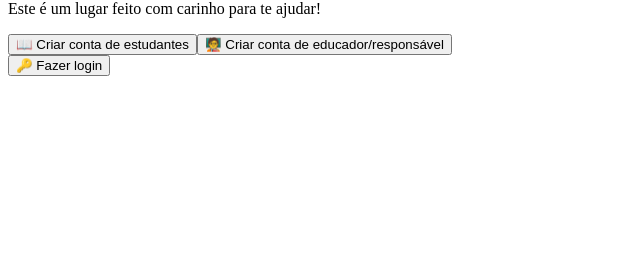
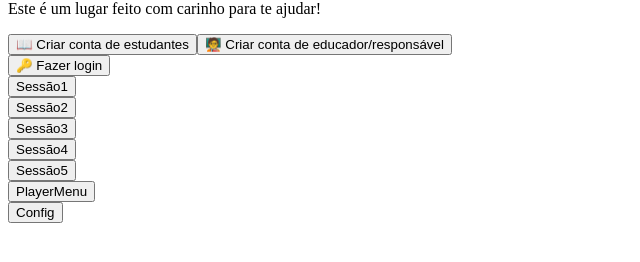
Before and after one commit to Central-do-alfabeto/Central-do-Alfabeto-FrontEnd, a React (Vite) app: page / in a window 1280 px wide. Shown: the part 392-654 px from the top of the page, without its empty margins (0-640 px from the left). Built offline with nearby package versions, Linux system fonts and the light colour scheme.

Commit message:
Add Menu de navegação temporario

```diff
--- a/src/pages/index/Index.tsx
+++ b/src/pages/index/Index.tsx
@@ -25,6 +25,44 @@ export default function Index() {
             🔑 Fazer login
         </button>
         </div>
+
+        {/*Navegação temporária*/}
+        <div className="linha-login">
+        <button className="botao-login" onClick={() => navigate("/GameSectionSpeech")}>
+            Sessão1
+        </button>
+        </div>
+        <div className="linha-login">
+        <button className="botao-login" onClick={() => navigate("/GameSectionMultipleChoice")}>
+            Sessão2
+        </button>
+        </div>
+        <div className="linha-login">
+        <button className="botao-login" onClick={() => navigate("/GameSectionFinal")}>
+            Sessão3
+        </button>
+        </div>
+        <div className="linha-login">
+        <button className="botao-login" onClick={() => navigate("/GameSectionSpeechSyllable")}>
+            Sessão4
+        </button>
+        </div>
+        <div className="linha-login">
+        <button className="botao-login" onClick={() => navigate("/GameSectionApresentation")}>
+            Sessão5
+        </button>
+        </div>
+        <div className="linha-login">
+        <button className="botao-login" onClick={() => navigate("/PlayerMenu")}>
+            PlayerMenu
+        </button>
+        </div>
+        <div className="linha-login">
+        <button className="botao-login" onClick={() => navigate("/GameConfig")}>
+            Config
+        </button>
+        </div>
+
     </div>
     );
 }
--- a/src/pages/register/Register.tsx
+++ b/src/pages/register/Register.tsx
@@ -9,7 +9,7 @@ export default function Register() {
   const navigate = useNavigate();
   const location = useLocation();
 
-   const { role = "teacher" } = location.state || {};
+  const { role = "educators" } = location.state || {};
 
   const handleSubmit = async (e: React.FormEvent<HTMLFormElement>) => {
     e.preventDefault();
--- a/src/routes/private/router.tsx
+++ b/src/routes/private/router.tsx
@@ -9,6 +9,7 @@ import GameSectionMultipleChoice from '../../pages/game-sections/GameSectionMult
 import GameSectionFinal from '../../pages/game-sections/GameSectionFinal';
 import GameSectionSpeechSyllable from '../../pages/game-sections/GameSectionSpeechSyllable';
 import GameConfig from '../../pages/game-configurations/GameConfig';
+import GameSectionApresentation from '../../pages/game-sections/GameSectionApresentation';
 
 export function Router() {
   return (
@@ -19,6 +20,7 @@ export function Router() {
         <Route path="/PlayerMenu" element={<PlayerMenu/>}/>
         <Route path="/Register" element={<Register/>}/>
         <Route path="/TeacherMenu" element={<TeacherMenu/>}/>
+        <Route path="/GameSectionApresentation" element={<GameSectionApresentation/>}/>
         <Route path="/GameSectionSpeech" element={<GameSectionSpeech/>}/>
         <Route path="/GameSectionMultipleChoice" element={<GameSectionMultipleChoice/>}/>
         <Route path="/GameSectionFinal" element={<GameSectionFinal/>}/>
--- a/src/services/api/loginAPI.ts
+++ b/src/services/api/loginAPI.ts
@@ -2,7 +2,7 @@ import axios from 'axios';
 
 export async function loginAPI(email: string, password: string) {
     try {
-        const response = await axios.post(`${import.meta.env.API_URL}/auth/login`, { email, password });
+        const response = await axios.post(`${import.meta.env.VITE_API_URL}/auth/login`, { email, password });
 
     return {
         name: response.data.user.name,
--- a/src/services/api/playerDataUpdate.ts
+++ b/src/services/api/playerDataUpdate.ts
@@ -3,7 +3,7 @@ import { currentPhaseIndex, TotalAudioReproductions, TotalErrors, PlayerID } fro
 
 export function playerDataUpdate() {
     try {
-        const response = axios.put(`${import.meta.env.API_URL}/player/${PlayerID}/updateProgress`, {
+        const response = axios.put(`${import.meta.env.VITE_API_URL}/player/${PlayerID}/updateProgress`, {
             currentPhaseIndex,
             TotalAudioReproductions,
             TotalErrors,
--- a/src/services/api/registerAPI.ts
+++ b/src/services/api/registerAPI.ts
@@ -3,7 +3,7 @@ import axios from "axios";
 
 export async function registerAPI(email: string, password: string, nomeCompleto: string, AccountType: string) {
     try {
-        const response = await axios.post(`${import.meta.env.API_URL}/${AccountType}/register`, {
+        const response = await axios.post(`${import.meta.env.VITE_API_URL}/${AccountType}/register`, {
             email,
             password,
             nomeCompleto,
--- a/src/services/api/sendRecording.ts
+++ b/src/services/api/sendRecording.ts
@@ -5,7 +5,7 @@ export default async function sendRecording(audioBlob: Blob): Promise<string> {
   formData.append("file", audioBlob, "recording.webm");
 
   try {
-    const response = await axios.post(`${import.meta.env.API_URL}/audio/transcribe`, formData, {
+    const response = await axios.post(`${import.meta.env.VITE_API_URL}/audio/transcribe`, formData, {
       headers: {
         "Content-Type": "multipart/form-data",
       },
```
